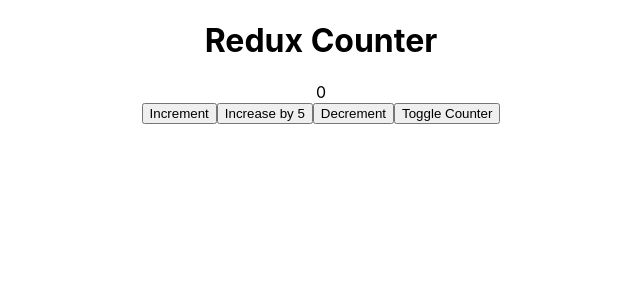
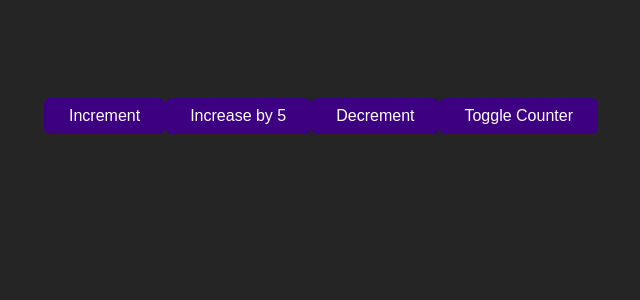
Before and after one commit to Joscord/redux-counter, a React (Create React App) app: page / in a window 1280 px wide. Shown: the top 300 px of the page, without its empty margins (319-959 px from the left). Built offline with nearby package versions, Linux system fonts and the light colour scheme.

Commit message:
update: modified index.css

```diff
--- a/src/index.css
+++ b/src/index.css
@@ -1,13 +1,26 @@
+* {
+  box-sizing: border-box;
+}
+
 body {
   margin: 0;
-  font-family: -apple-system, BlinkMacSystemFont, 'Segoe UI', 'Roboto', 'Oxygen',
-    'Ubuntu', 'Cantarell', 'Fira Sans', 'Droid Sans', 'Helvetica Neue',
-    sans-serif;
-  -webkit-font-smoothing: antialiased;
-  -moz-osx-font-smoothing: grayscale;
+  font-family: sans-serif;
+  color: #252525;
+  background-color: #252525;
 }
 
-code {
-  font-family: source-code-pro, Menlo, Monaco, Consolas, 'Courier New',
-    monospace;
+button {
+  font: inherit;
+  cursor: pointer;
+  background-color: #3c0080;
+  border: 1px solid #3c0080;
+  color: white;
+  padding: 0.5rem 1.5rem;
+  border-radius: 6px;
 }
+
+button:hover,
+button:active {
+  background-color: #5b14ac;
+  border-color: #5b14ac;
+}
```
